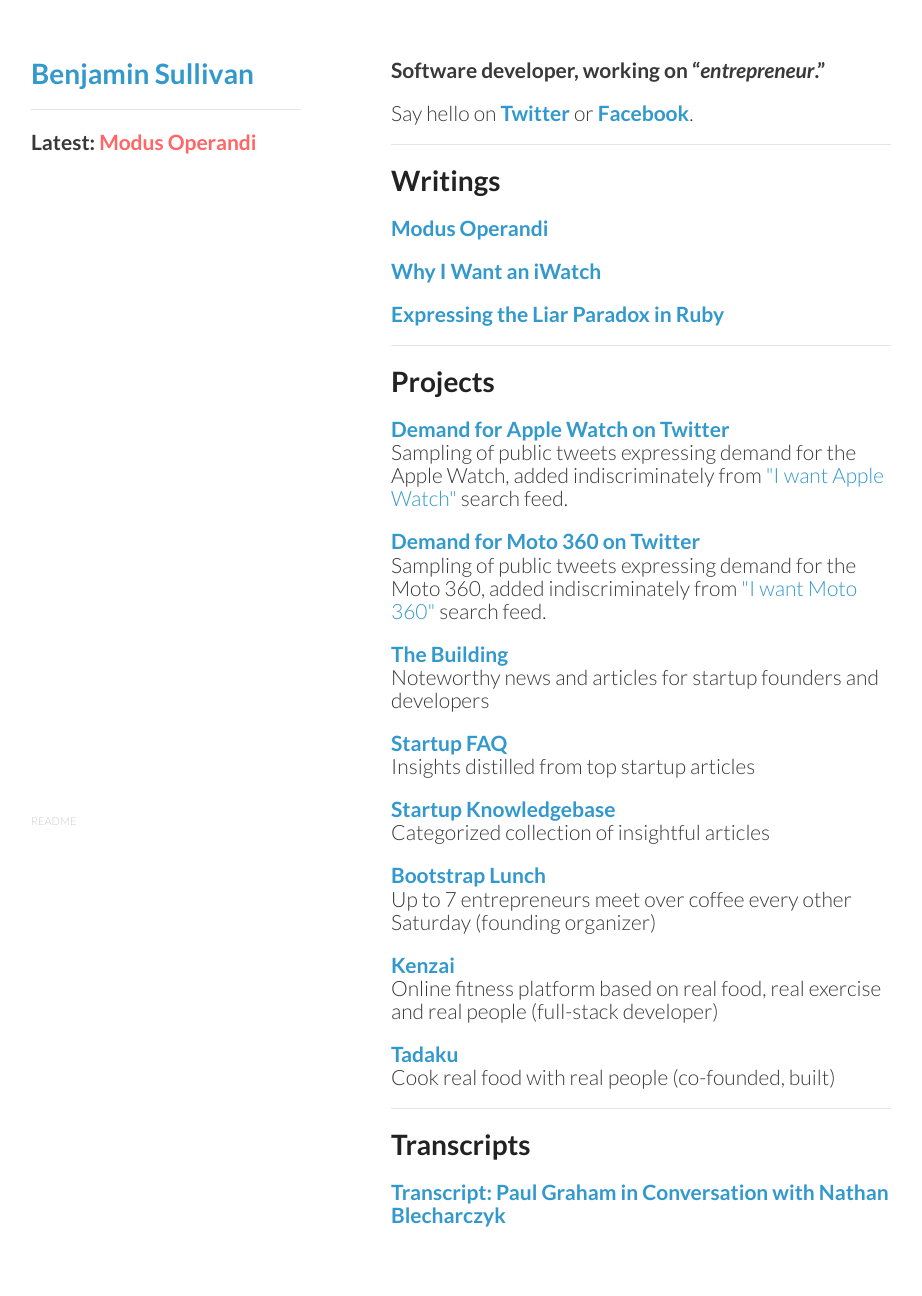
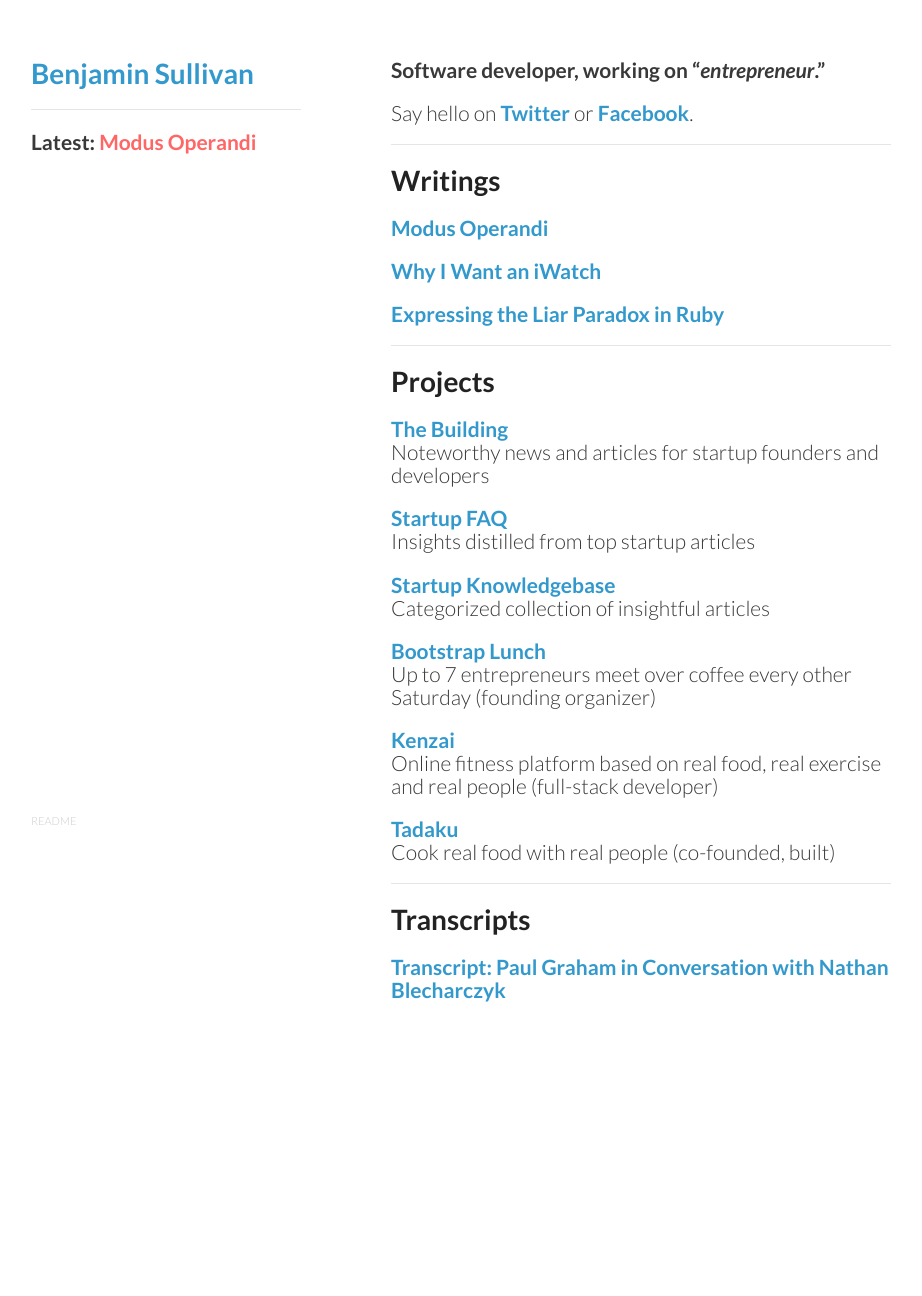
Before and after one commit to bnjs/bnjs.github.io, a Jekyll site: the page built from index.md, in a window 1280 px wide. Shown: the whole page, without its empty margins (179-1101 px from the left). Built offline with Jekyll 4.4.1, drawn with Linux system fonts in a browser that asks for light colours; nearby versions of some CDN libraries; after the commit the page ends 1071 px from its top, so only the background shows below that.

Commit message:
Remove smartwatch twitter lists from projects

```diff
--- a/index.md
+++ b/index.md
@@ -26,18 +26,6 @@
 ---
 
 # Projects
-
-<h2>
-  <a href="https://twitter.com/bnjs/timelines/509708322434338816" target="_blank">Demand for Apple Watch on Twitter</a>
-  <br/>
-  <span class="lowkey">Sampling of public tweets expressing demand for the Apple Watch, added indiscriminately from <a href="https://twitter.com/search?f=realtime&q=I%20want%20Apple%20Watch&src=typd" target="_blank" style="font-weight:normal;">"I want Apple Watch"</a> search feed.</span>
-</h2>
-
-<h2>
-  <a href="https://twitter.com/bnjs/timelines/510067457717833728" target="_blank">Demand for Moto 360 on Twitter</a>
-  <br/>
-  <span class="lowkey">Sampling of public tweets expressing demand for the Moto 360, added indiscriminately from <a href="https://twitter.com/search?f=realtime&q=I%20want%20Moto%20360&src=typd" target="_blank" style="font-weight:normal;">"I want Moto 360"</a> search feed.</span>
-</h2>
 
 <h2>
   <a href="http://www.thebuilding.io" target="_blank">The Building</a>
```
